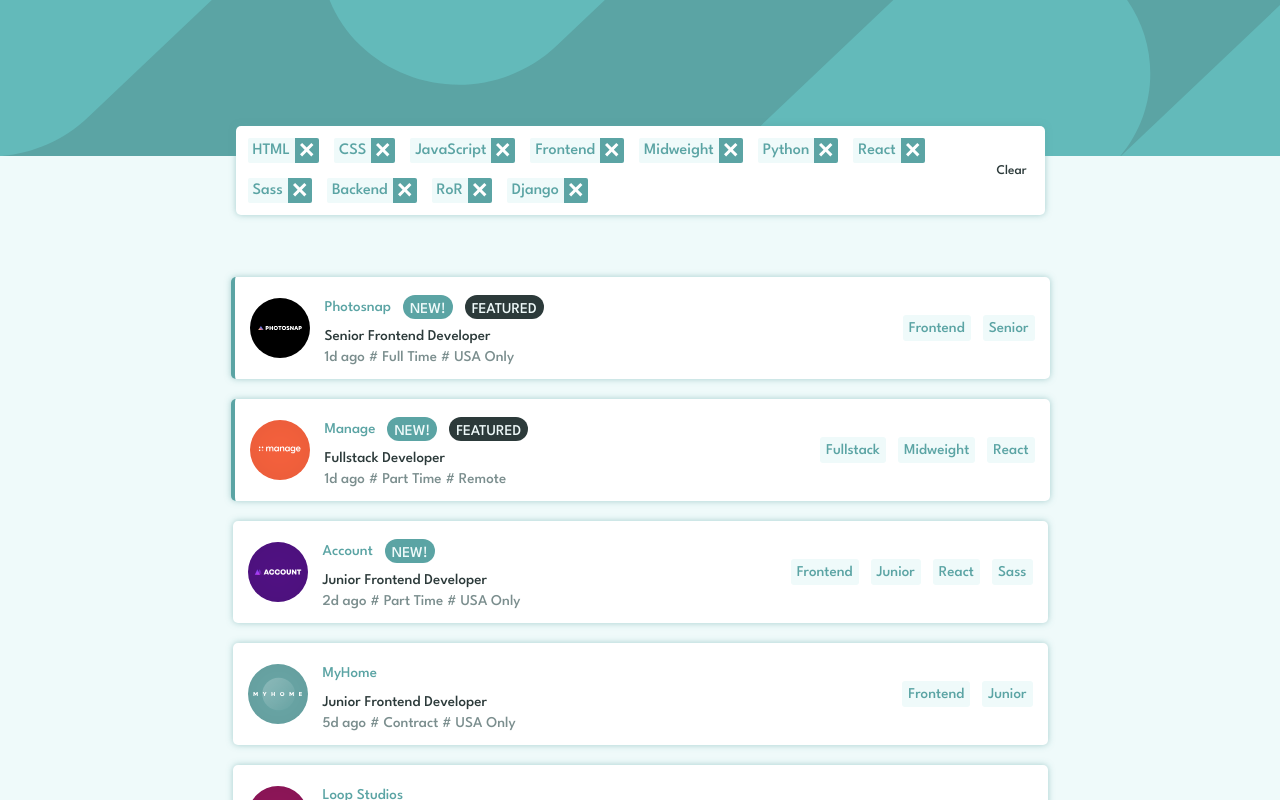
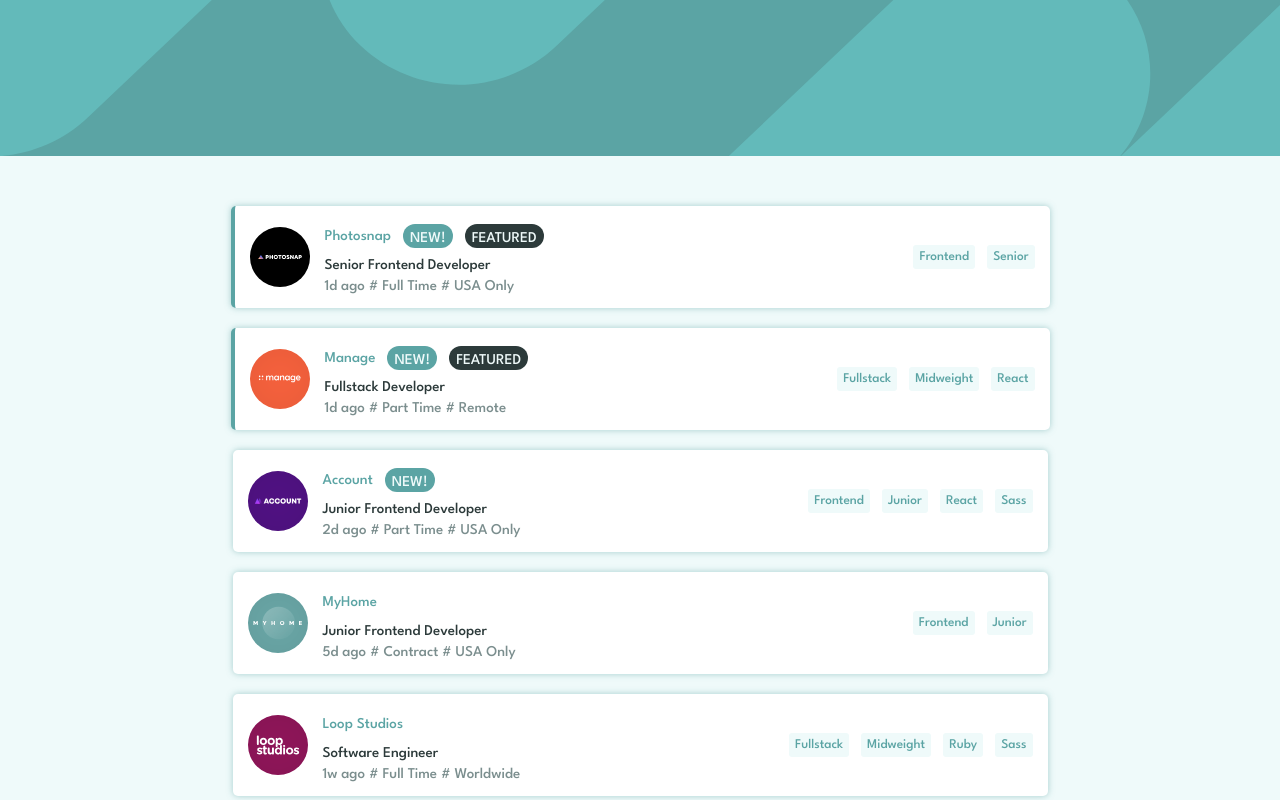
Before and after one commit to goody-dev/job-listings-app-filter, a React (Vite) app: page / in a window 1280 px wide. Shown: the top 800 px of the page. Built offline with nearby package versions, Linux system fonts and the light colour scheme.

Commit message:
All functionalities implemented.

```diff
--- a/src/App.css
+++ b/src/App.css
@@ -178,8 +178,14 @@
 color: var(--Desaturated-Dark-Cyan);
 background-color: var(--Light-Grayish-Cyan-Background);
 padding: 6px;
+border: 0;
 border-radius: 3px;
 }
+.category-tag:hover {
+  color: var(--Light-Grayish-Cyan-Background);
+  background-color: var(--Desaturated-Dark-Cyan);
+  cursor: pointer;
+  }
 
 @media screen and (min-width: 585px) {
   .header {
--- a/src/App.tsx
+++ b/src/App.tsx
@@ -25,31 +25,53 @@
 
 function App() {
   const [categories, setCategories] = useState<Categories>({
-    HTML:true,
-    CSS:true,
-    JavaScript:true,
-    Frontend: true,
-    Senior: false,
-    Fullstack: false,
-    Midweight:true,
-    Python:true,
-    React:true,
+    HTML:false,
+    CSS:false,
+    JavaScript:false,
+    Frontend: false,
+    Senior:false,
+    Fullstack:false,
+    Midweight:false,
+    Python:false,
+    React:false,
     Junior:false,
-    Sass:true,
+    Sass:false,
     Ruby:false,
-    Backend:true,
-    RoR:true,
+    Backend:false,
+    RoR:false,
     Vue:false,
-    Django:true
+    Django:false
   })
 
+  //type selectedCategories = string[];
   const selectedCategories = () => {
     const selectedCategories: string[] = [];
-    Object.entries(categories).map(([cart, value])=> value===true && selectedCategories.push(cart));
+    Object.entries(categories).map(([cart, value])=> value===true && selectedCategories.push(`${cart}`));
     //alert(selectedCategories);
     return selectedCategories;
   }
 
+  const handleSelectCategory = (category:string) => {
+    Object.entries(categories).map(([cart, value])=> {
+      (`${cart}` === category && category === "HTML")? setCategories({...categories, HTML:true}):
+      (`${cart}` === category && category === "CSS")? setCategories({...categories, CSS:true}):
+      (`${cart}` === category && category === "JavaScript")? setCategories({...categories, JavaScript:true}):
+      (`${cart}` === category && category === "Senior")? setCategories({...categories, Senior:true}):
+      (`${cart}` === category && category === "Frontend")? setCategories({...categories, Frontend:true}):
+      (`${cart}` === category && category === "Fullstack")? setCategories({...categories, Fullstack:true}):
+      (`${cart}` === category && category === "Midweight")? setCategories({...categories, Midweight:true}):
+      (`${cart}` === category && category === "Python")? setCategories({...categories, Python:true}):
+      (`${cart}` === category && category === "React")? setCategories({...categories, React:true}):
+      (`${cart}` === category && category === "Junior")? setCategories({...categories, Junior:true}):
+      (`${cart}` === category && category === "Sass")? setCategories({...categories, Sass:true}):
+      (`${cart}` === category && category === "Ruby")? setCategories({...categories, Ruby:true}):
+      (`${cart}` === category && category === "Backend")? setCategories({...categories, Backend:true}):
+      (`${cart}` === category && category === "RoR")? setCategories({...categories, RoR:true}):
+      (`${cart}` === category && category === "Vue")? setCategories({...categories, Vue:true}):
+      (`${cart}` === category && category === "Django")? setCategories({...categories, Django:true}):
+      null
+    })
+  }
   const handleUnselectCategory = (category:string) => {
     Object.entries(categories).map(([cart, value])=> {
       (`${cart}` === category && category === "HTML")? setCategories({...categories, HTML:false}):
@@ -72,6 +94,12 @@
     })
   }
 
+  const handleClearCategory = () => {
+    Object.entries(categories).map(([cart])=>{
+      setCategories({...categories, HTML:false, CSS:false, JavaScript:false,Senior:false, Frontend:false, Fullstack:false, RoR:false, Vue:false, Django:false, Backend:false, Midweight:false, Python:false, React:false, Junior:false, Sass:false, Ruby:false})
+    })
+  }
+
   useEffect (()=> {
     selectedCategories()
   }, [categories])
@@ -80,8 +108,8 @@
     <div>
       <div className='header'>
       </div>
-      <CategoriesTab categories={selectedCategories()} unselectCategories={(category:any)=>handleUnselectCategory(category)}/>
-      <Listings jobs={jobListings} />
+      {selectedCategories()[0] && <CategoriesTab categories={selectedCategories()} unselectCategories={(category:any)=>handleUnselectCategory(category)} clearCategories={handleClearCategory}/>}
+      <Listings jobs={jobListings} handleSelectCategory={handleSelectCategory} selectedCategories={selectedCategories()} />
     </div>
   );
 };
--- a/src/Components/CategoriesTab.tsx
+++ b/src/Components/CategoriesTab.tsx
@@ -3,14 +3,15 @@
 interface CategoriesTabComponent {
   categories: string[];
   unselectCategories: any;
+  clearCategories: any;
 }
-const CategoriesTab:React.FC<CategoriesTabComponent> = ({categories, unselectCategories}) => {
+const CategoriesTab:React.FC<CategoriesTabComponent> = ({categories, unselectCategories, clearCategories}) => {
   return (
     <div className='categories-tab'>
       <div className="tab-categories-div">
         {categories.map((category:string, id:number) => <CategoryTab key={id} category={category} unselectCategories={unselectCategories}/>)}
       </div>
-      <button id="clear-button">Clear</button>
+      <button id="clear-button" onClick={()=>clearCategories()}>Clear</button>
     </div>
   )
 }
--- a/src/Components/Listings.tsx
+++ b/src/Components/Listings.tsx
@@ -19,16 +19,31 @@
 
 interface Props {
   jobs: Job[];
+  selectedCategories: string[];
+  handleSelectCategory: any;
 }
 
-const Listings: React.FC<Props> = ({jobs}) => {
+const Listings: React.FC<Props> = ({jobs, selectedCategories, handleSelectCategory}) => {
+
   return (
     <div className='listings'>
       {jobs.map((job, index) => {
         const jobCategories = [job.role, job.level, ...job.tools];
         const highlight = job.new && job.featured;
+        const match = () => {
+          if(!selectedCategories[0]){
+            return true;
+          } else {
+            return selectedCategories.every((category)=>{
+              return jobCategories.includes(category);
+            })
+          }
+        }
+        const matched = match();
 
-        return(
+
+        if(matched) {
+          return(
         <div key={index} className={(highlight && 'highlight') + ' filter-tablet'}>
             <div className='job-info'>
                 <img className='company-logo' src={job.logo} />
@@ -44,9 +59,9 @@
             </div>
             <hr className='info-div'></hr>
             <div className='job-categories'>
-              {jobCategories.map((tool, id) => <CategoryTag key={id}>{tool}</CategoryTag>)}
+              {jobCategories.map((category, id) => <CategoryTag key={id} category={category} selectCategory={handleSelectCategory}>{category}</CategoryTag>)}
             </div>
-        </div>)
+        </div>)}
         }
       )}
     </div>
--- a/src/Utilities/CategoryTag.tsx
+++ b/src/Utilities/CategoryTag.tsx
@@ -1,8 +1,9 @@
-const CategoryTag = ({children}: any) => {
+const CategoryTag = ({children, category, selectCategory}: any) => {
+
   return (
-    <div className='category-tag'>
+    <button onClick={()=>selectCategory(category)} className='category-tag'>
       {children}
-    </div>
+    </button>
   )
 }
 
```
Also changed, not shown: src/Components/FilterTab.tsx (deleted, +0 -11 lines).
